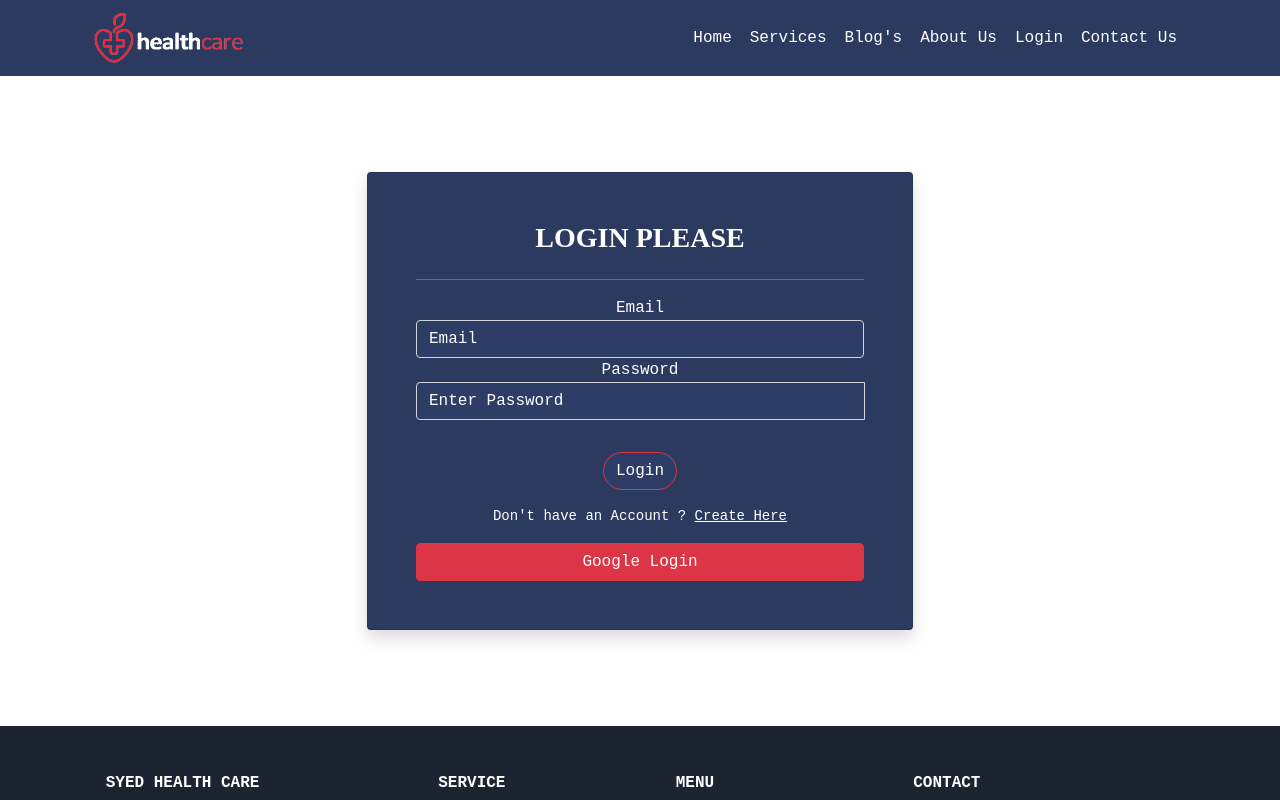
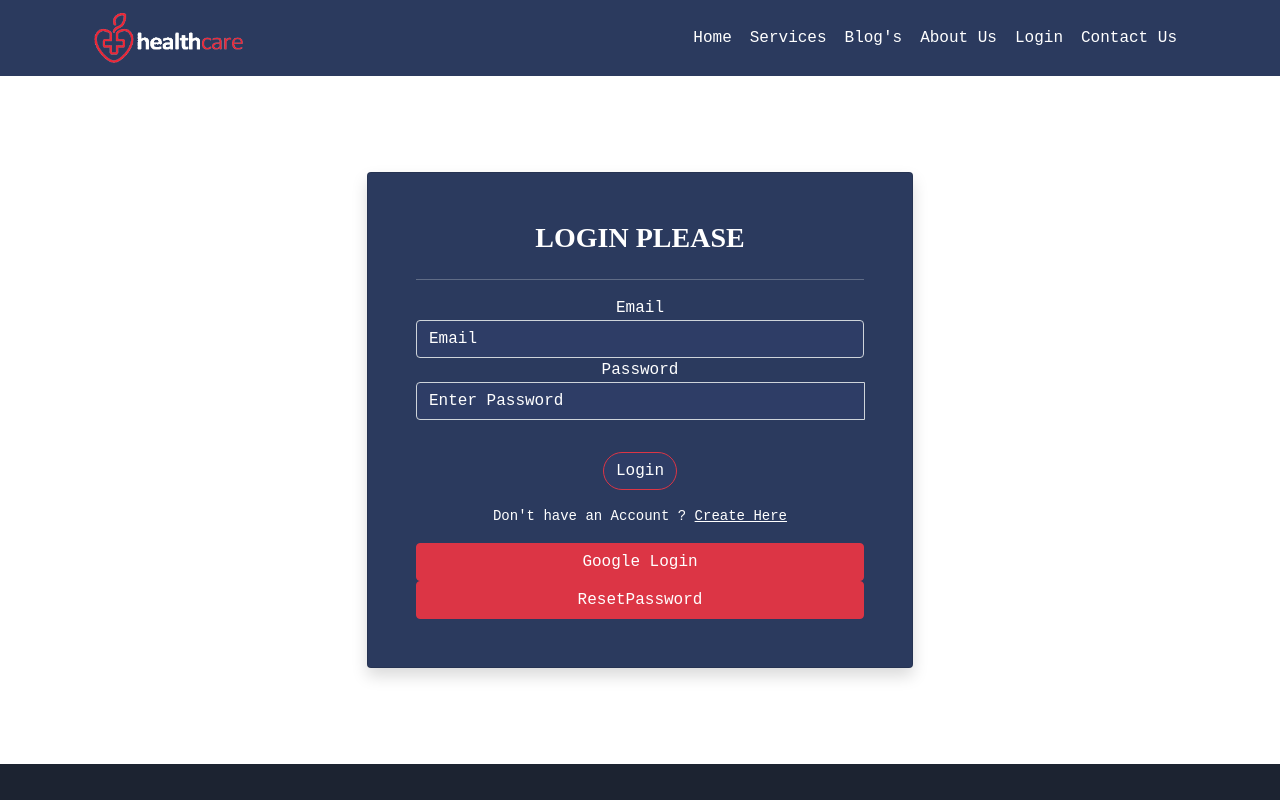
Before and after one commit to SyedHasibRahman/Syed-Health-Care-Assignment-10, a React (Create React App) app: page /login in a window 1280 px wide. Shown: the top 800 px of the page. Built offline with nearby package versions, Linux system fonts and the light colour scheme; no server answers.

Commit message:
Allhamdulillah! add password varification and reset password option

```diff
--- a/src/components/Auth/Login/Login.js
+++ b/src/components/Auth/Login/Login.js
@@ -3,7 +3,7 @@ import { useHistory, useLocation } from 'react-router';
 import { Link } from 'react-router-dom';
 import useAuth from '../../../hooks/useAuth';
 import './Login.css';
-import { getAuth, signInWithEmailAndPassword } from "firebase/auth";
+import { getAuth, signInWithEmailAndPassword, sendPasswordResetEmail } from "firebase/auth";
 
 
 const Login = () => {
@@ -48,6 +48,16 @@ const Login = () => {
                 setError(error.message);
             });
     }
+    const handleResetPassword = () => {
+        sendPasswordResetEmail(auth, email)
+            .then((result) => {
+                // Password reset email sent!
+                // ..
+            })
+            .catch((error) => {
+                setError(error.message)
+            });
+    }
 
     return (
         <div>
@@ -81,6 +91,7 @@ const Login = () => {
 
                             </form>
                             <button onClick={handleGoogleLogin} className="btn btn-danger">Google Login</button>
+                            <button onClick={handleResetPassword} className="btn btn-danger">ResetPassword</button>
                         </div>
                     </section>
                 </div>
--- a/src/components/Auth/Registration/Registration.js
+++ b/src/components/Auth/Registration/Registration.js
@@ -3,7 +3,7 @@ import { useState } from 'react';
 import { useHistory, useLocation } from 'react-router';
 import { Link } from 'react-router-dom';
 import useAuth from '../../../hooks/useAuth';
-import { getAuth, createUserWithEmailAndPassword } from "firebase/auth";
+import { getAuth, createUserWithEmailAndPassword, sendEmailVerification } from "firebase/auth";
 
 const Registration = () => {
     const auth = getAuth();
@@ -46,12 +46,19 @@ const Registration = () => {
         createUserWithEmailAndPassword(auth, email, password)
             .then((result) => {
                 const user = result.user;
+                verifyEmail();
                 history.push(redirect_uri);
                 console.log(user);
                 setError('');
             })
             .catch(error => {
                 setError(error.message);
+            })
+    }
+    const verifyEmail = () => {
+        sendEmailVerification(auth.currentUser)
+            .then(result => {
+                console.log(result);
             })
     }
     return (
```
